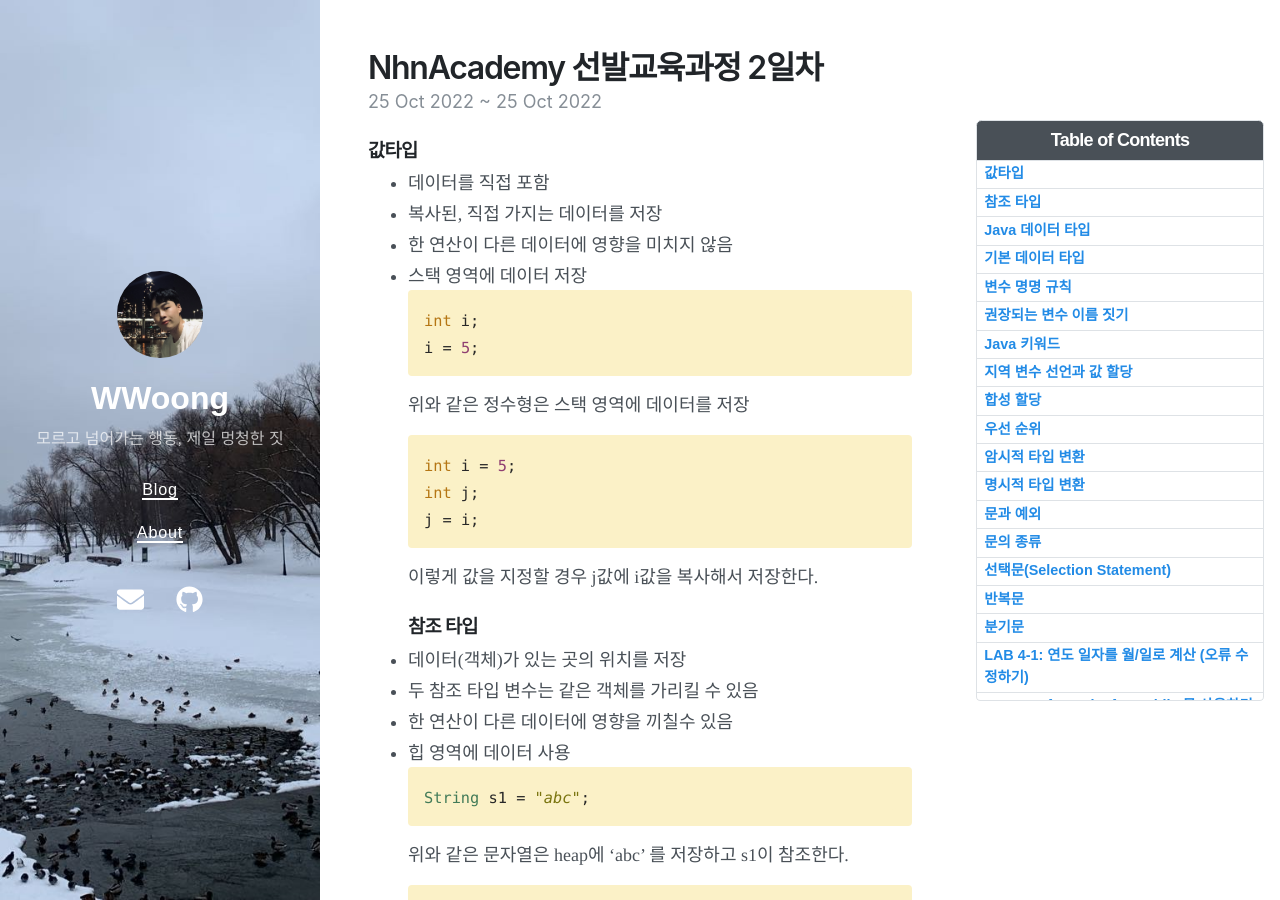
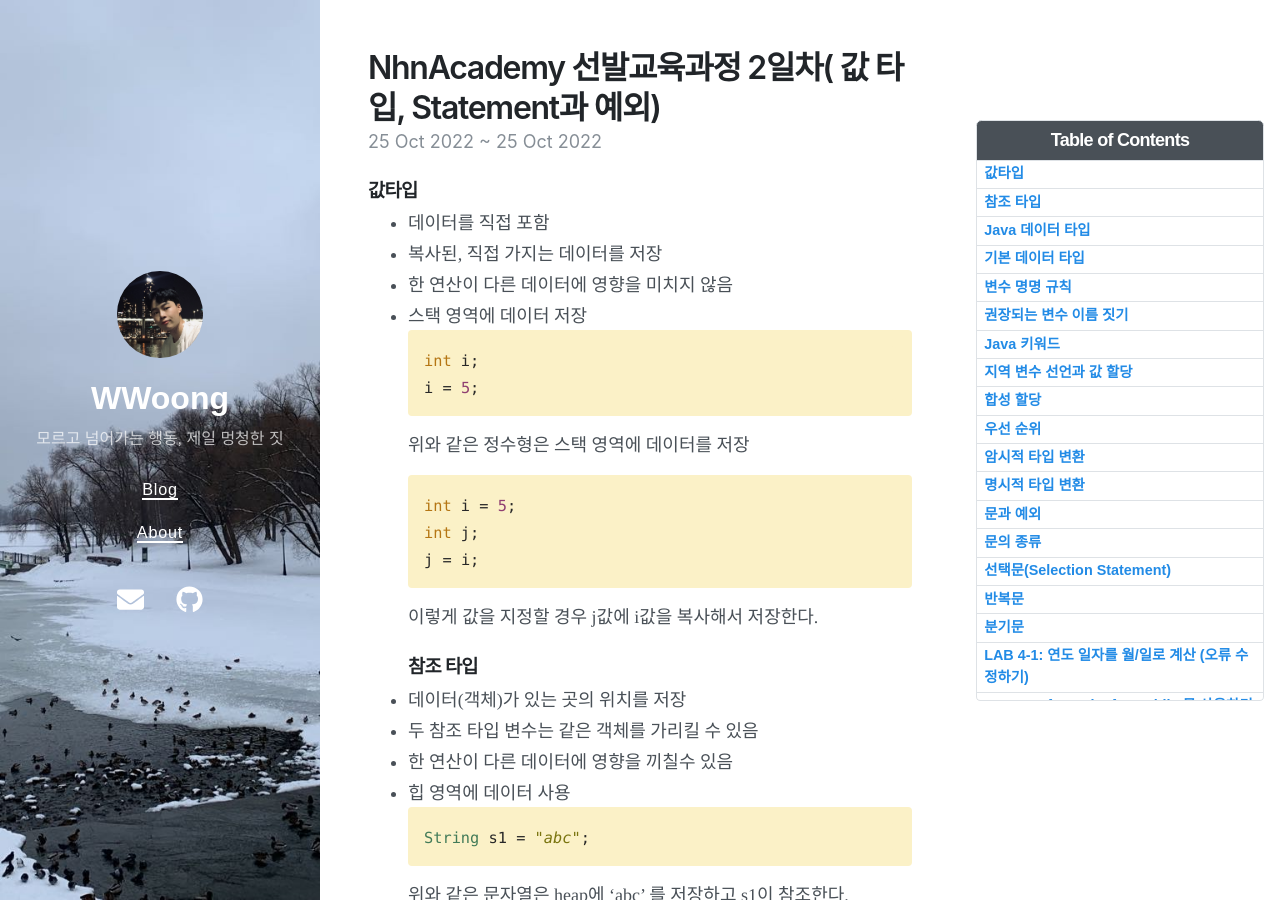
Before and after one commit to sangwoong12/sangwoong12.github.io, a Jekyll site: the page built from _posts/2022-10-25-nhnAcademy02.md, in a window 1280 px wide and 900 px high. Built offline with Jekyll 4.4.1, drawn with Linux system fonts in a browser that asks for light colours; nearby versions of some CDN libraries.

Commit message:
NhnAcademy 선발교육과정 2일차

```diff
--- a/_posts/2022-10-25-nhnAcademy02.md
+++ b/_posts/2022-10-25-nhnAcademy02.md
@@ -1,6 +1,6 @@
 ---
 layout: post
-title: NhnAcademy 선발교육과정 2일차
+title: NhnAcademy 선발교육과정 2일차( 값 타입, Statement과 예외)
 date: 2022-10-25 09:00:00 +0800
 last_modified_at: 2022-10-25 18:00:00 +0800
 tags: [nhn,java]
```
